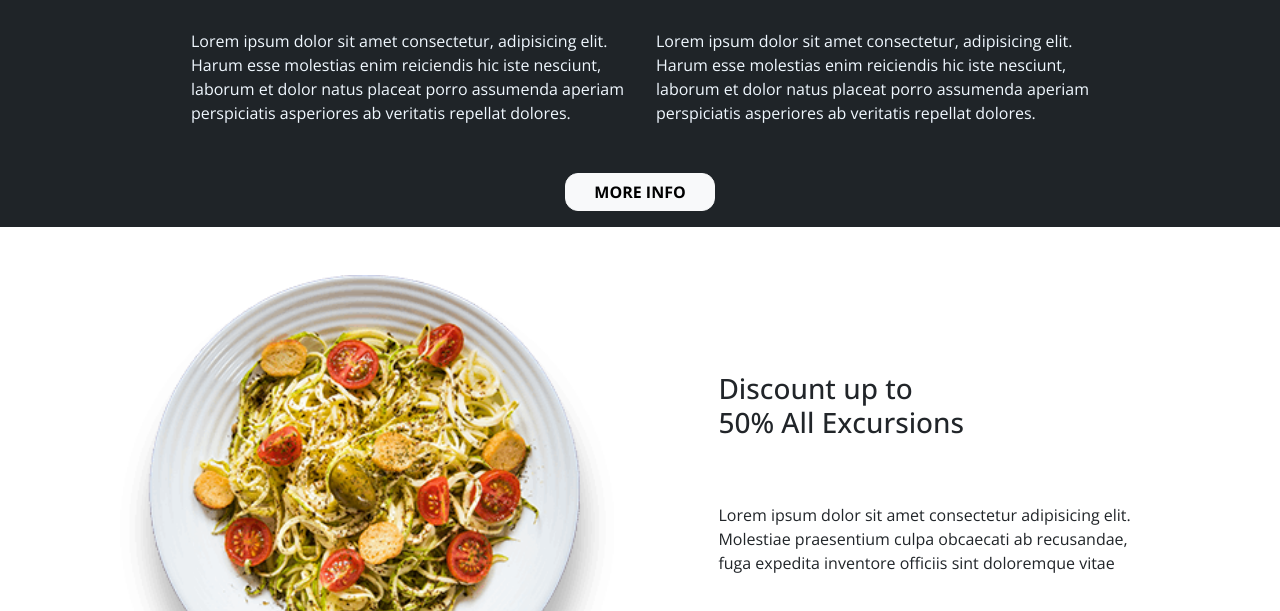
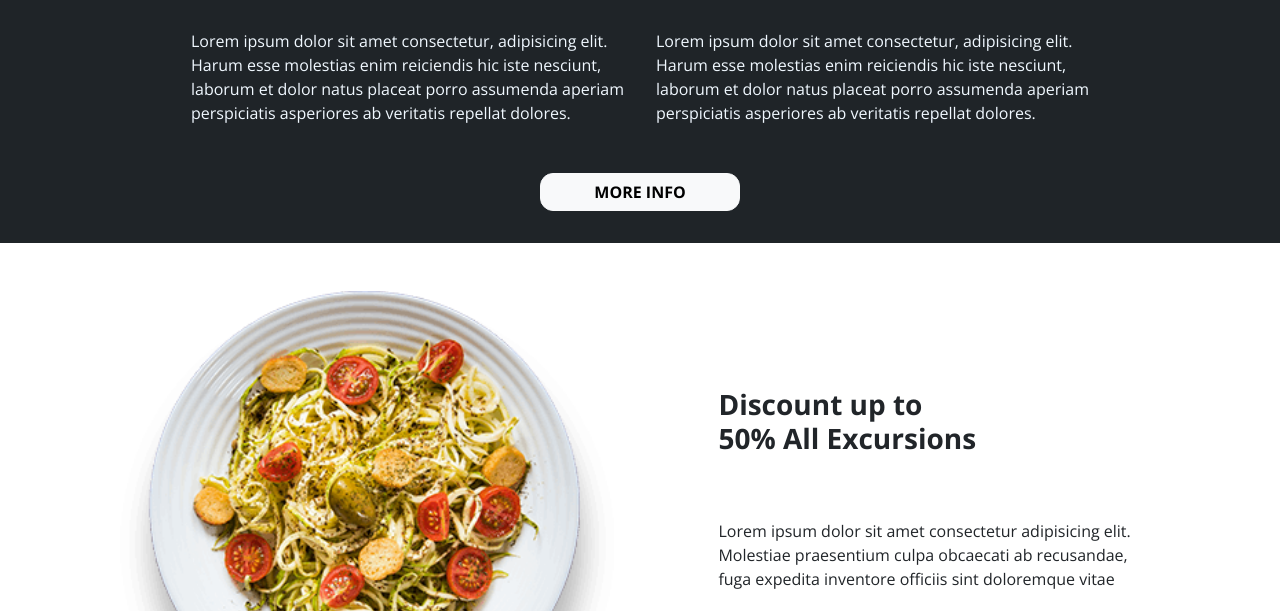
Before and after one commit to AYSamuel/crossover_pizza, a plain HTML site: page index.html in a window 1280 px wide. Shown: the part 189-800 px from the top of the page. Drawn offline with nearby package versions, Linux system fonts and the light colour scheme; a web font is replaced by a local one.

Commit message:
css modifications

```diff
--- a/index.css
+++ b/index.css
@@ -77,7 +77,7 @@ margin: 1em;
   }
 
   .btn{
-    width: 150px;
+    width: 200px;
     border-radius: 20px;
     font-weight: bold;
   }
@@ -90,3 +90,12 @@ margin: 1em;
 #footer-title {
   background-color: #1F2428;
 }
+
+
+.containerWhite h3{
+    font-weight: bold;
+}
+
+#blackPart .btn{
+    margin-bottom: 2em;
+}
```
